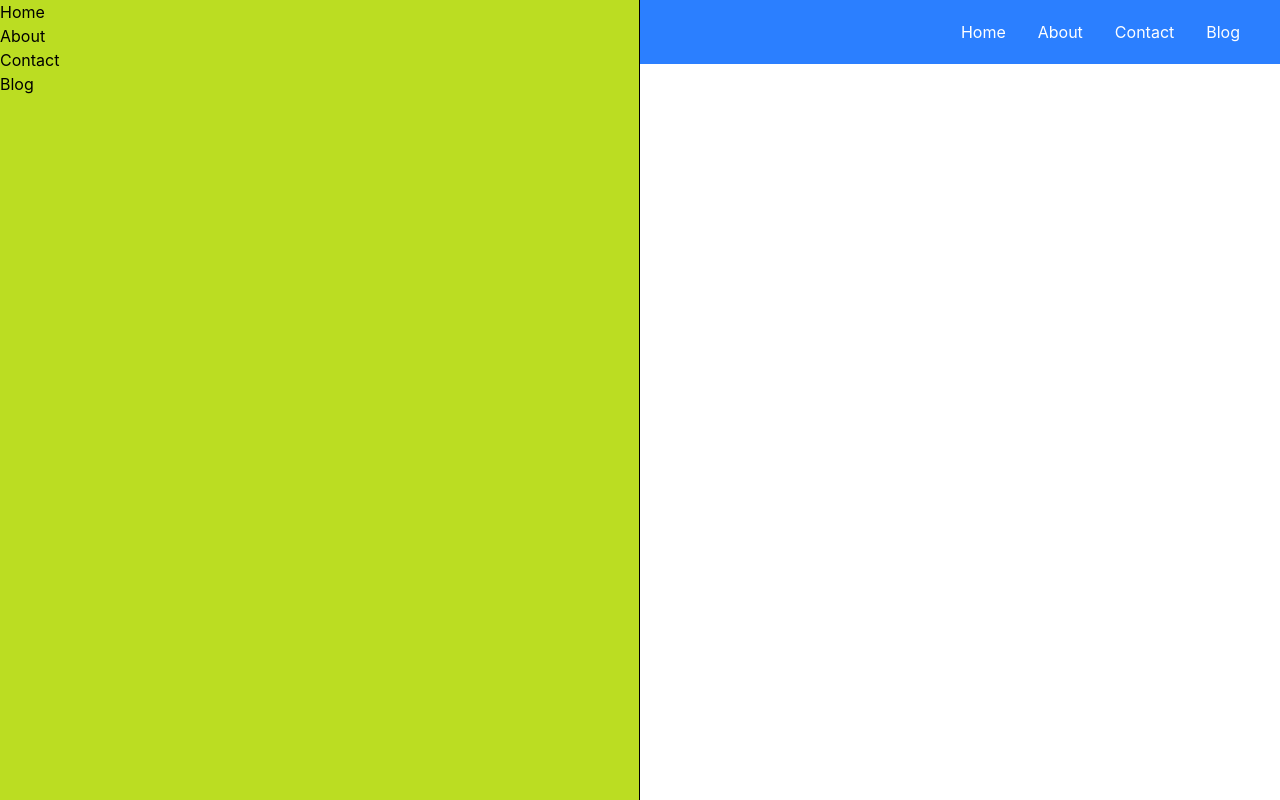
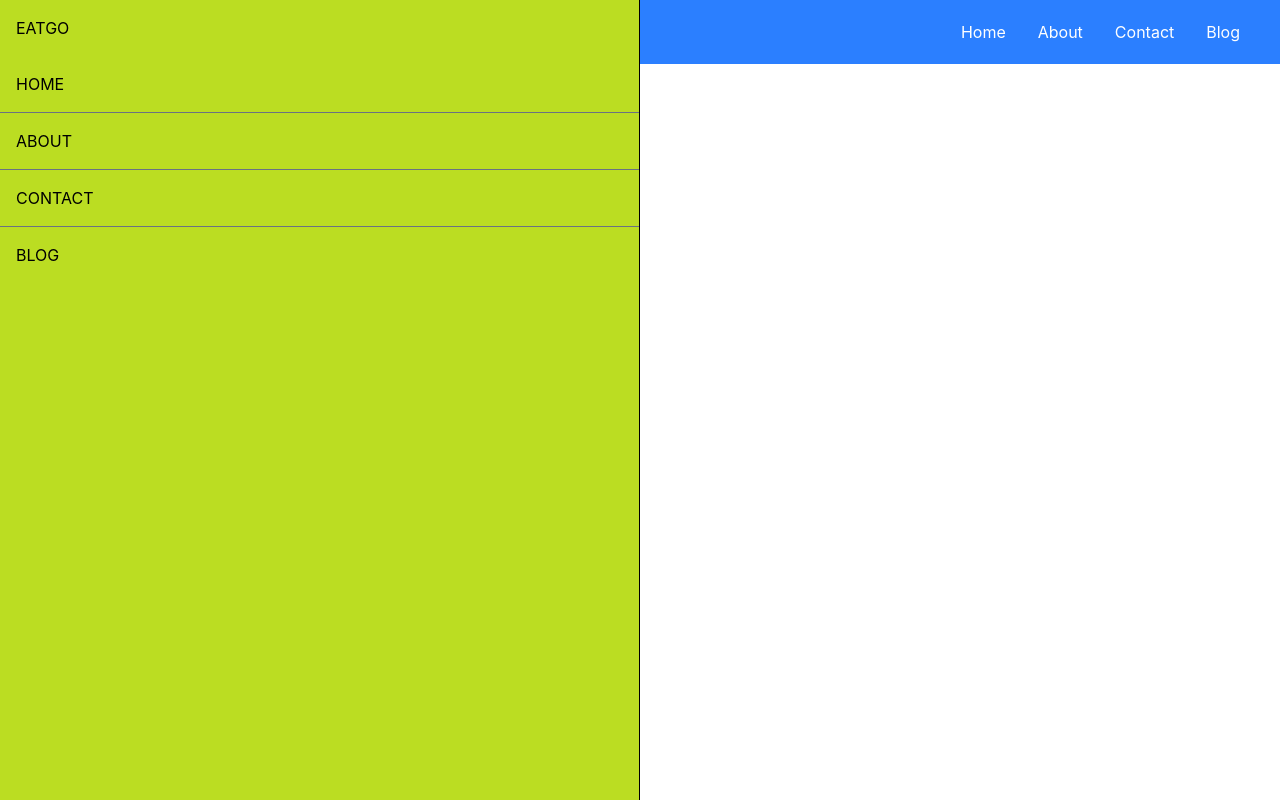
Before and after one commit to Gemcreation/eatgo, a React (Vite) app: page / in a window 1280 px wide. Built offline with nearby package versions, Linux system fonts and the light colour scheme.

Commit message:
commitng the nav style

```diff
--- a/src/components/Navbar/Navbar.jsx
+++ b/src/components/Navbar/Navbar.jsx
@@ -1,7 +1,12 @@
 
+import { useState } from "react";
 import { AiOutlineClose, AiOutlineMenu } from "react-icons/ai";
 
 const Navbar = () => {
+  const [nav, setNav] = useState(false);
+  const handleNav = () => {
+    setNav(!nav)
+  }
   return (
     <div>
       <div className='flex justify-between items-center h-16 bg-blue-500 mx-auto px-6 text-white'>
@@ -12,17 +17,24 @@ const Navbar = () => {
           <li className='p-4'>Contact</li>
           <li className='p-4'>Blog</li>
         </ul>
+
+        {/* icon */}
+      <div onClick={handleNav} className="block md:hidden">
+        {!nav ?
+        <AiOutlineClose size={20}/> : <AiOutlineMenu size={20}/>}
       </div>
-      <div>
-        {/* icon */}
-        <AiOutlineMenu />
+      {/* for mobile icons */}
       </div>
-      <div className='fixed left-0 top-0 border-r h-full bg-[#bd2] w-[50%]'>
-        <ul>
-          <li>Home</li>
-          <li>About</li>
-          <li>Contact</li>
-          <li>Blog</li>
+      {/* <div className={nav ? "fixed left-0 top-0 border-r h-full bg-[#bd2] w-[50%]" : "fixed hidden"}>
+      </div> note: hidden works same as = left-[-100%]
+      */}
+      <div className={!nav ? "fixed left-0 top-0 border-r h-full bg-[#bd2] w-[50%]" : "fixed top-0 -translate-x-full transition-all duration-600 ease-in-out "}>
+        <h1 className="m-4">EATGO</h1>
+        <ul className="uppercase">
+          <li className="p-4 border-b border-gray-500">Home</li>
+          <li className="p-4 border-b border-gray-500">About</li>
+          <li className="p-4 border-b border-gray-500">Contact</li>
+          <li className="p-4">Blog</li>
         </ul>
       </div>
     </div>
```
